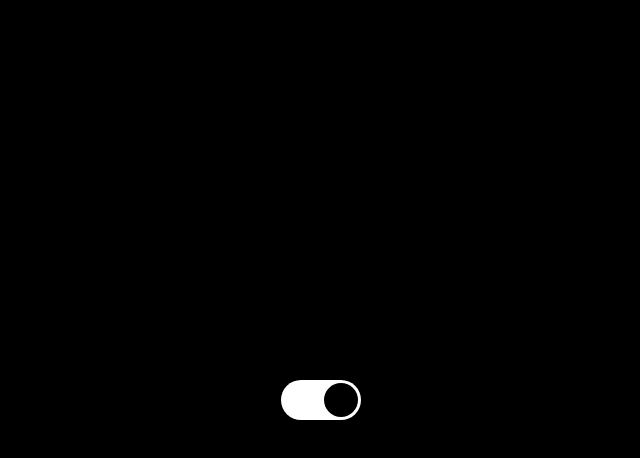
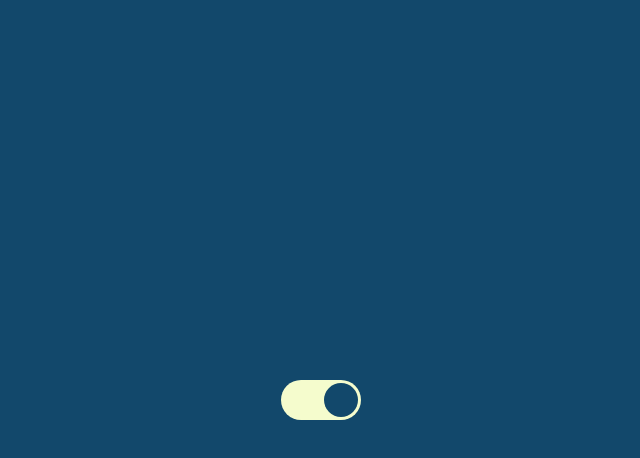
Before and after one commit to remydrain/dark-mode-toggle, a plain HTML site: page index.html in a window 1280 px wide. Both pictures are taken after a click on the label 640 px from the left and 400 px from the top of the page. Shown: the whole page, without its empty margins (319-959 px from the left). Drawn offline with Linux system fonts and the light colour scheme.

Commit message:
Add colors
Added color variables to root and script file

```diff
--- a/script.js
+++ b/script.js
@@ -7,9 +7,9 @@ updateBody();
 
 function updateBody() {
     if(input.checked) {
-        body.style.background = 'black';
+        body.style.background = 'var(--black)';
     } else {
-        body.style.background = 'white';
+        body.style.background = 'var(--white)';
     }
 }
 
--- a/style.css
+++ b/style.css
@@ -1,3 +1,10 @@
+:root {
+    --white: #f5fccd;
+    --light: #78d6c6;
+    --dark: #419197;
+    --black: #12486b;
+}
+
 body {
     margin: 0;
     display: flex;
@@ -14,7 +21,7 @@ body {
 .label {
     width: 80px;
     height: 40px;
-    background-color: lightgray;
+    background-color: var(--light);
     position: absolute;
     border-radius: 20px;
     cursor: pointer;
@@ -22,7 +29,7 @@ body {
 
 .circle {
     width: 34px;
-    background-color: white;
+    background-color: var(--white);
     height: 34px;
     border-radius: 50%;
     top: 3px;
@@ -32,12 +39,12 @@ body {
 }
 
 .input:checked + .label {
-    background-color: white;
+    background-color: var(--white);
 }
 
 .input:checked + .label .circle {
     animation: toggleOn .4s linear forwards;
-    background-color: black;
+    background-color: var(--black);
 }
 
 @keyframes toggleOn {
```
